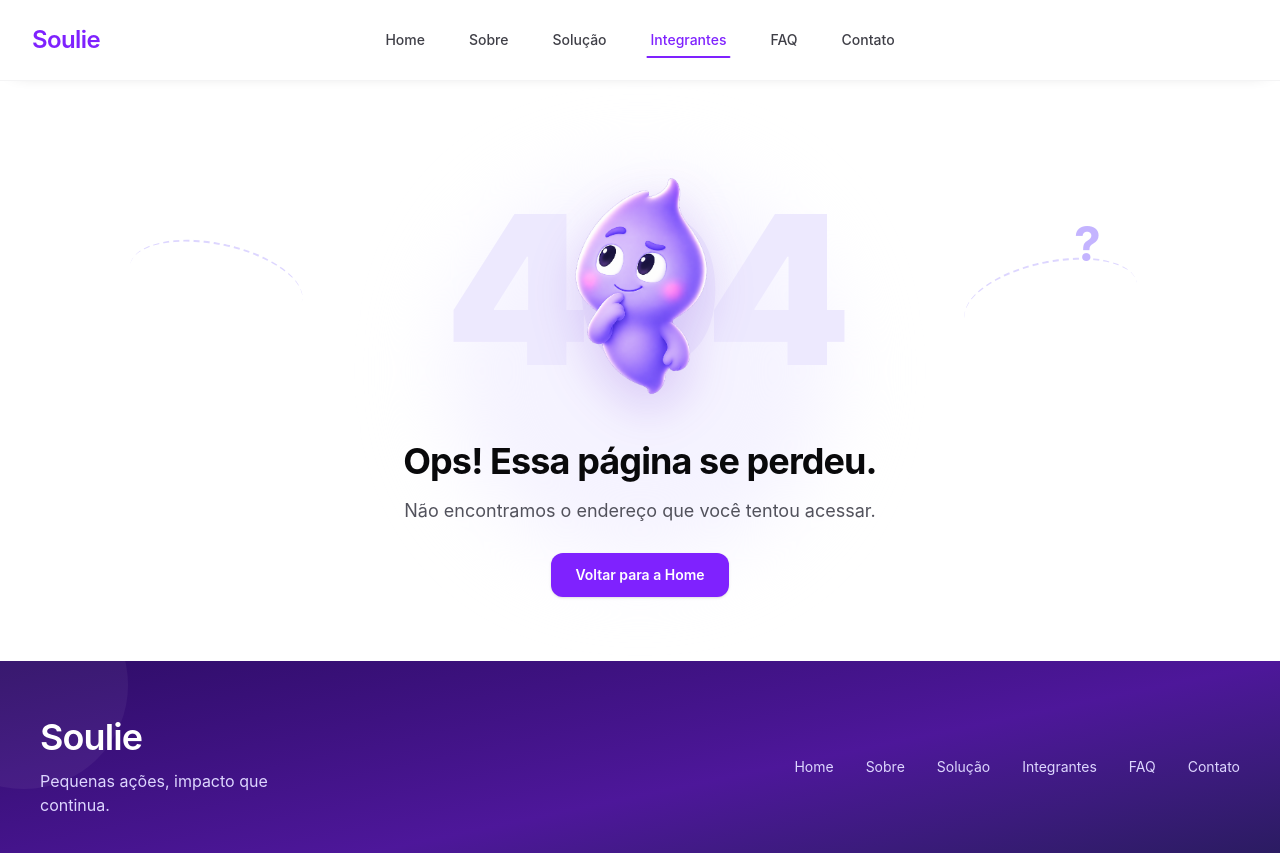
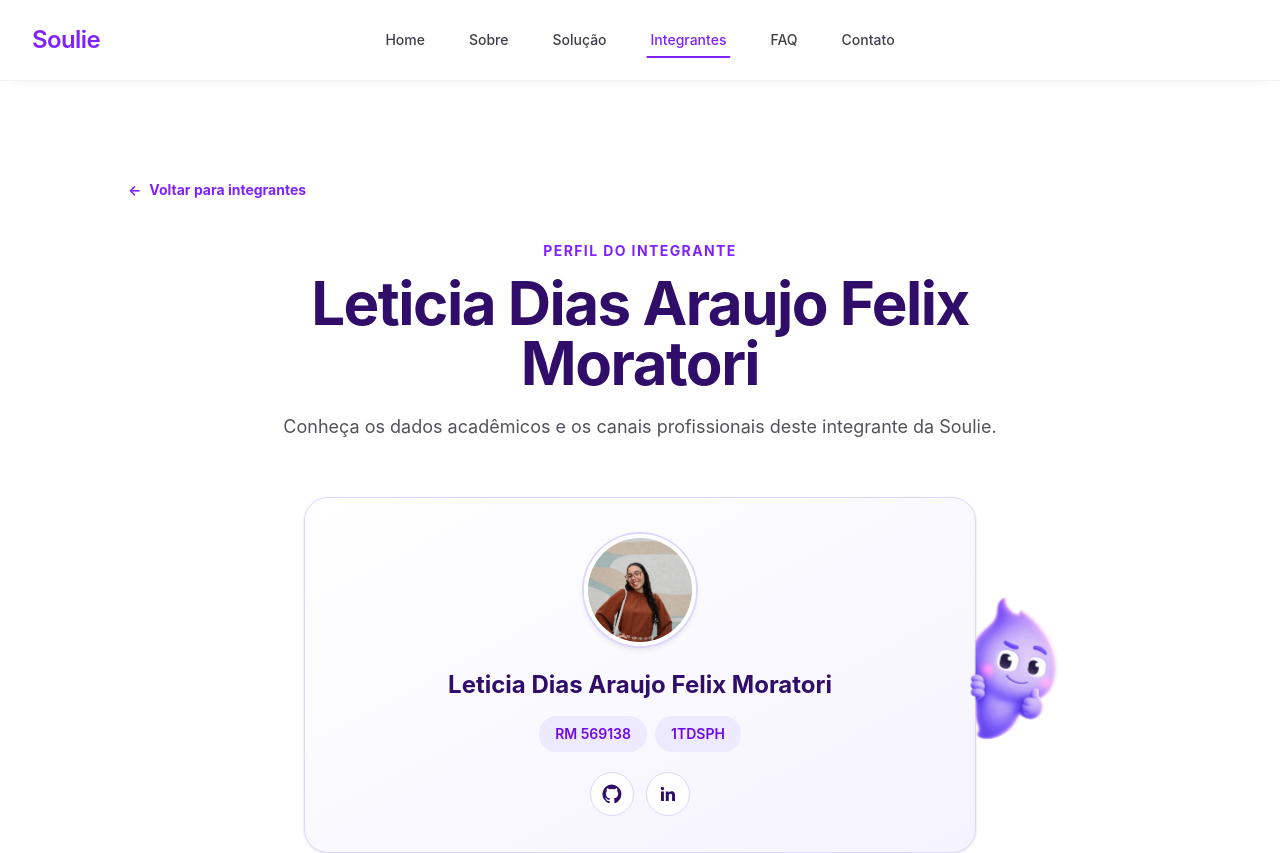
Before and after one commit to EnzoNukui/soulie-sprint3, a React (Vite) app in the folder my-app/: page /integrantes/569138 in a window 1280 px wide. Shown: the top 853 px of the page. Built offline with nearby package versions, Linux system fonts and the light colour scheme.

Commit message:
feat: adiciona perfil dinâmico dos integrantes com useParams

```diff
--- a/my-app/src/components/CardIntegrantes/CardIntegrantes.tsx
+++ b/my-app/src/components/CardIntegrantes/CardIntegrantes.tsx
@@ -1,3 +1,5 @@
+import { Link } from "react-router-dom";
+
 interface CardIntegranteProps {
   nome: string;
   rm: string;
@@ -8,6 +10,7 @@ interface CardIntegranteProps {
   espelharAvatar: boolean;
   linkedin: string;
   github: string;
+  perfil?: string;
   destaque?: boolean;
 }
 
@@ -21,6 +24,7 @@ export default function CardIntegrante({
   espelharAvatar,
   linkedin,
   github,
+  perfil,
   destaque = false,
 }: CardIntegranteProps) {
   return (
@@ -47,6 +51,16 @@ export default function CardIntegrante({
       />
 
       <h2 className="mt-6 max-w-sm text-2xl font-bold leading-tight text-violet-950">{nome}</h2>
+
+      {perfil && (
+        <Link
+          to={perfil}
+          className="mt-3 inline-flex items-center gap-2 text-sm font-bold text-violet-600 transition-colors hover:text-violet-800 focus-visible:rounded focus-visible:outline-2 focus-visible:outline-offset-4 focus-visible:outline-violet-600"
+        >
+          Ver perfil
+          <span aria-hidden="true">→</span>
+        </Link>
+      )}
 
       <div className="mt-4 flex flex-wrap items-center justify-center gap-2">
         <span className="rounded-full bg-violet-100 px-4 py-2 text-sm font-semibold text-violet-700">
--- a/my-app/src/routes/Integrantes/index.tsx
+++ b/my-app/src/routes/Integrantes/index.tsx
@@ -1,4 +1,5 @@
 import { useEffect } from "react";
+import { Link, Navigate, useParams } from "react-router-dom";
 import fotoArthur from "../../assets/integrantes/foto_arthur.png";
 import fotoDiego from "../../assets/integrantes/foto_diego.jpeg";
 import fotoEnzo from "../../assets/integrantes/foto_enzo.jpeg";
@@ -69,10 +70,58 @@ const integrantes = [
   },
 ];
 
+const obterNumeroRm = (rm: string) => rm.replace(/\D/g, "");
+
 export default function Integrantes() {
+  const { rm } = useParams<{ rm?: string }>();
+  const integranteSelecionado = rm
+    ? integrantes.find((integrante) => obterNumeroRm(integrante.rm) === rm)
+    : undefined;
+
   useEffect(() => {
-    document.title = "Soulie | Integrantes";
-  }, []);
+    document.title = integranteSelecionado
+      ? `Soulie | ${integranteSelecionado.nome}`
+      : "Soulie | Integrantes";
+  }, [integranteSelecionado]);
+
+  if (rm && !integranteSelecionado) {
+    return <Navigate to="/integrantes" replace />;
+  }
+
+  if (integranteSelecionado) {
+    return (
+      <main className="overflow-hidden bg-white px-5 py-16 sm:px-8 sm:py-20 lg:py-24">
+        <section className="mx-auto w-full max-w-5xl" aria-labelledby="titulo-perfil-integrante">
+          <Link
+            to="/integrantes"
+            className="inline-flex items-center gap-2 text-sm font-bold text-violet-600 transition-colors hover:text-violet-800 focus-visible:rounded focus-visible:outline-2 focus-visible:outline-offset-4 focus-visible:outline-violet-600"
+          >
+            <span aria-hidden="true">←</span>
+            Voltar para integrantes
+          </Link>
+
+          <header className="mx-auto mt-10 max-w-3xl text-center">
+            <p className="text-sm font-bold uppercase tracking-widest text-violet-600">
+              Perfil do integrante
+            </p>
+            <h1
+              id="titulo-perfil-integrante"
+              className="mt-3 text-4xl font-bold tracking-tight text-violet-950 sm:text-5xl lg:text-6xl"
+            >
+              {integranteSelecionado.nome}
+            </h1>
+            <p className="mt-5 text-base leading-7 text-zinc-600 sm:text-lg">
+              Conheça os dados acadêmicos e os canais profissionais deste integrante da Soulie.
+            </p>
+          </header>
+
+          <div className="mx-auto mt-14 max-w-2xl">
+            <CardIntegrante {...integranteSelecionado} destaque />
+          </div>
+        </section>
+      </main>
+    );
+  }
 
   return (
     <main className="overflow-hidden bg-white px-5 py-16 sm:px-8 sm:py-20 lg:py-24">
@@ -94,6 +143,7 @@ export default function Integrantes() {
             <CardIntegrante
               key={integrante.rm}
               {...integrante}
+              perfil={`/integrantes/${obterNumeroRm(integrante.rm)}`}
               destaque={indice === integrantes.length - 1}
             />
           ))}
--- a/my-app/src/routes/Routes.tsx
+++ b/my-app/src/routes/Routes.tsx
@@ -31,6 +31,10 @@ const router = createBrowserRouter([
         element: <Integrantes />,
       },
       {
+        path: "/integrantes/:rm",
+        element: <Integrantes />,
+      },
+      {
         path: "/contato",
         element: <Contato />,
       },
```
